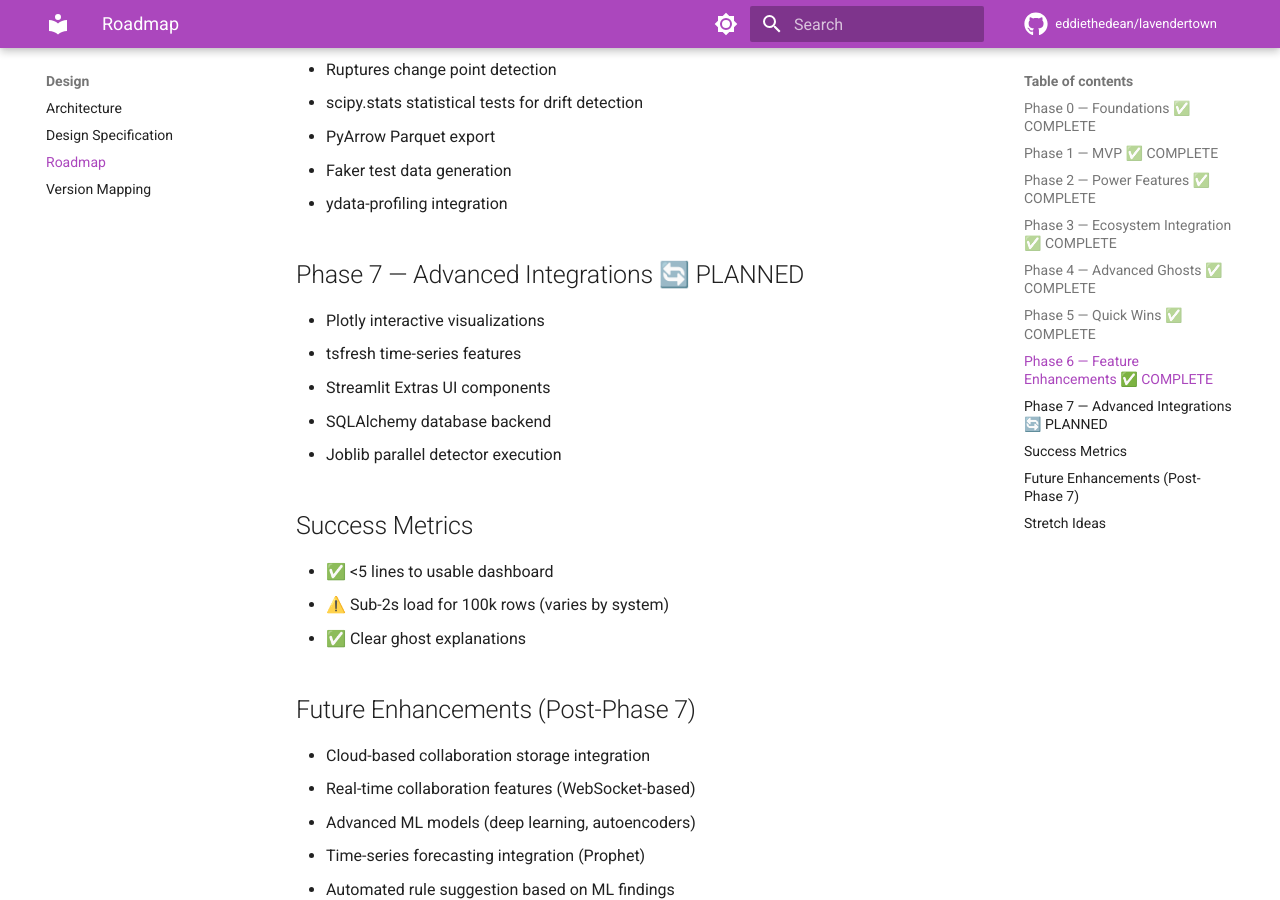
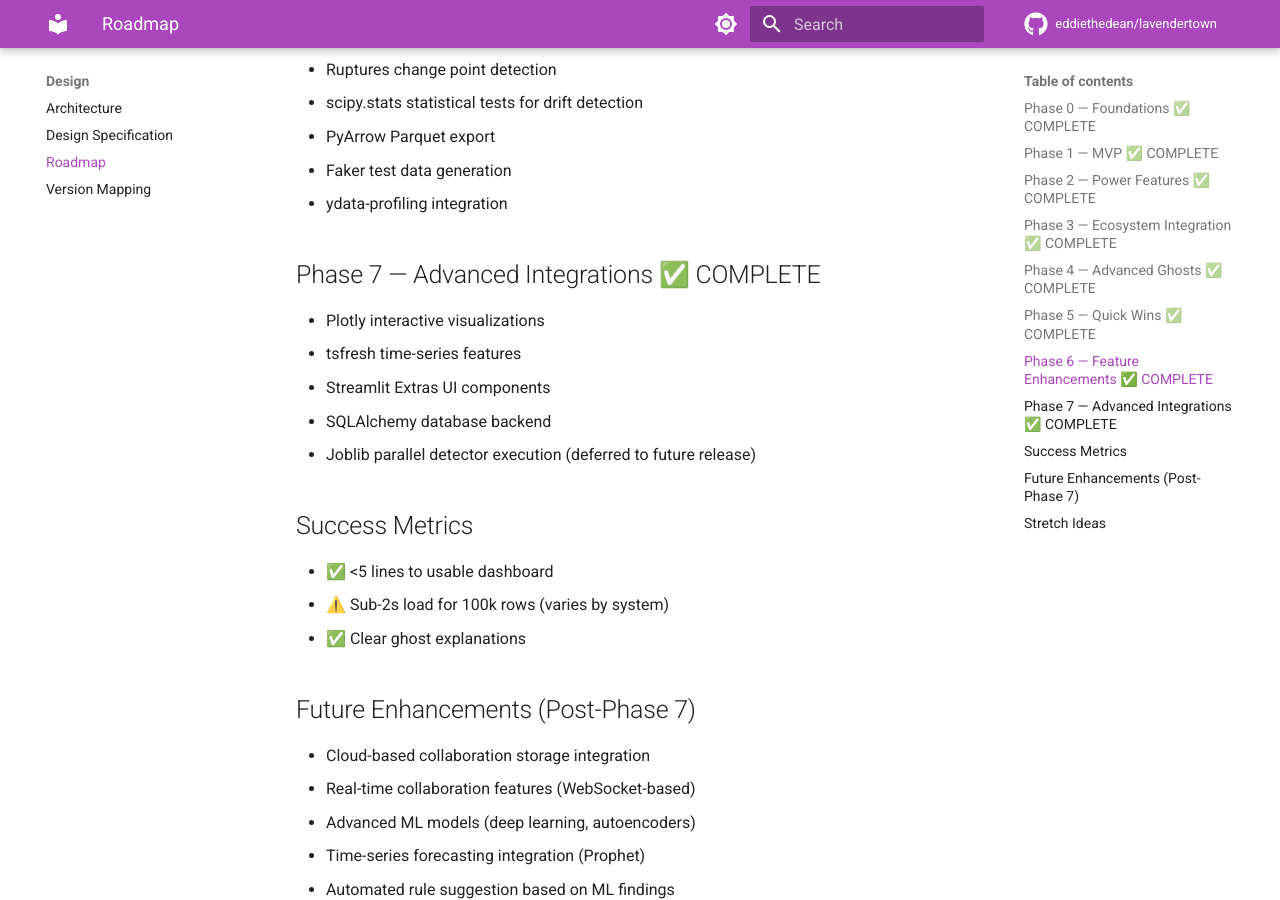
Before and after one commit to eddiethedean/lavendertown, an MkDocs documentation site: the page built from docs/design/roadmap.md, in a window 1280 px wide and 900 px high, scrolled down 1702 px. Built offline with MkDocs 1.6.1 and Material for MkDocs 9.7.7, drawn with Linux system fonts in a browser that asks for light colours; comment, search, counter and statistics services are not loaded.

Commit message:
docs: Mark Phase 7 as complete in roadmap and progress docs
- Updated roadmap.md to mark Phase 7 as ✅ COMPLETE
- Updated ROADMAP_PROGRESS.md with Phase 7 completion status
- Removed duplicate entries and updated status descriptions
- Updated overall progress summary and production readiness sections
- Updated last updated date to December 30, 2024

```diff
--- a/docs/design/roadmap.md
+++ b/docs/design/roadmap.md
@@ -56,13 +56,13 @@ Based on research recommendations (see `docs/RESEARCH_PYTHON_PACKAGES.md`):
 - Faker test data generation
 - ydata-profiling integration
 
-## Phase 7 — Advanced Integrations 🔄 PLANNED
+## Phase 7 — Advanced Integrations ✅ COMPLETE
 
 - Plotly interactive visualizations
 - tsfresh time-series features
 - Streamlit Extras UI components
 - SQLAlchemy database backend
-- Joblib parallel detector execution
+- Joblib parallel detector execution (deferred to future release)
 
 ## Success Metrics
 
```
Also changed, not shown: docs/ROADMAP_PROGRESS.md (+16 -20 lines).
